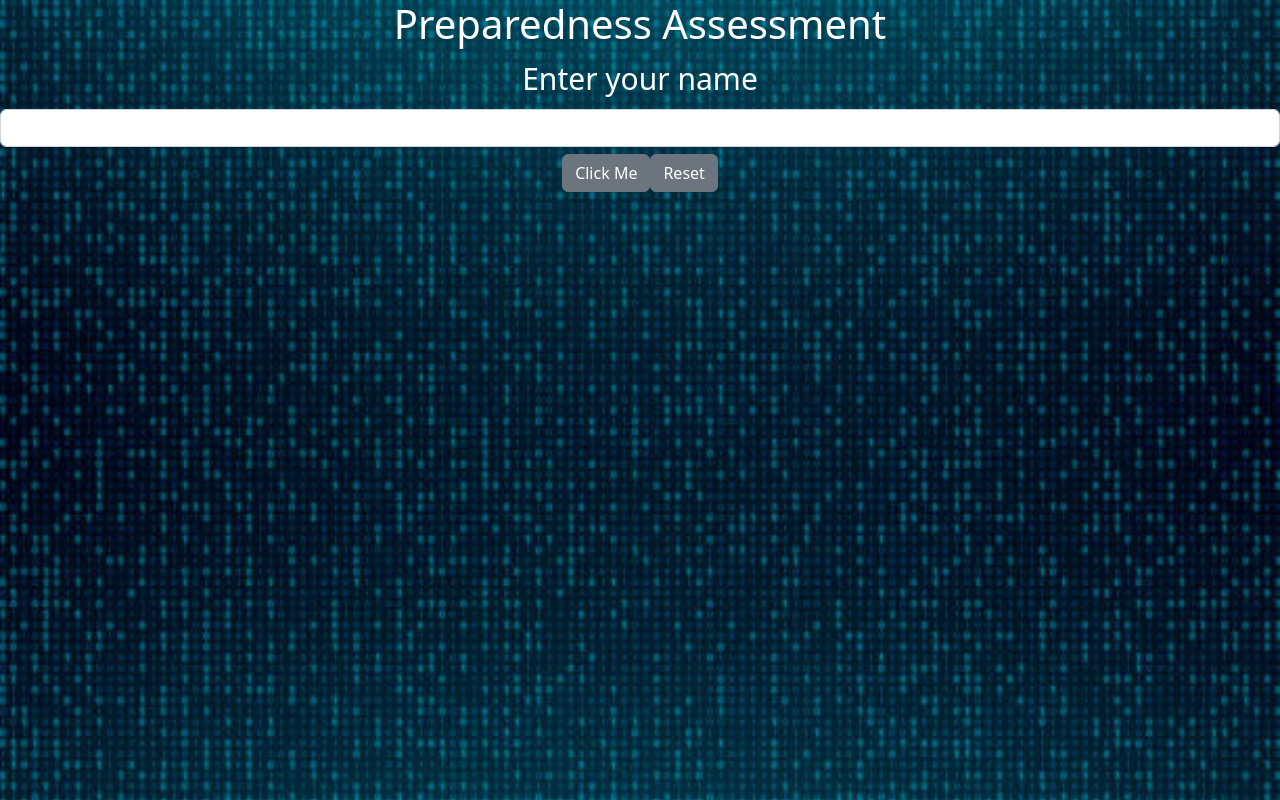
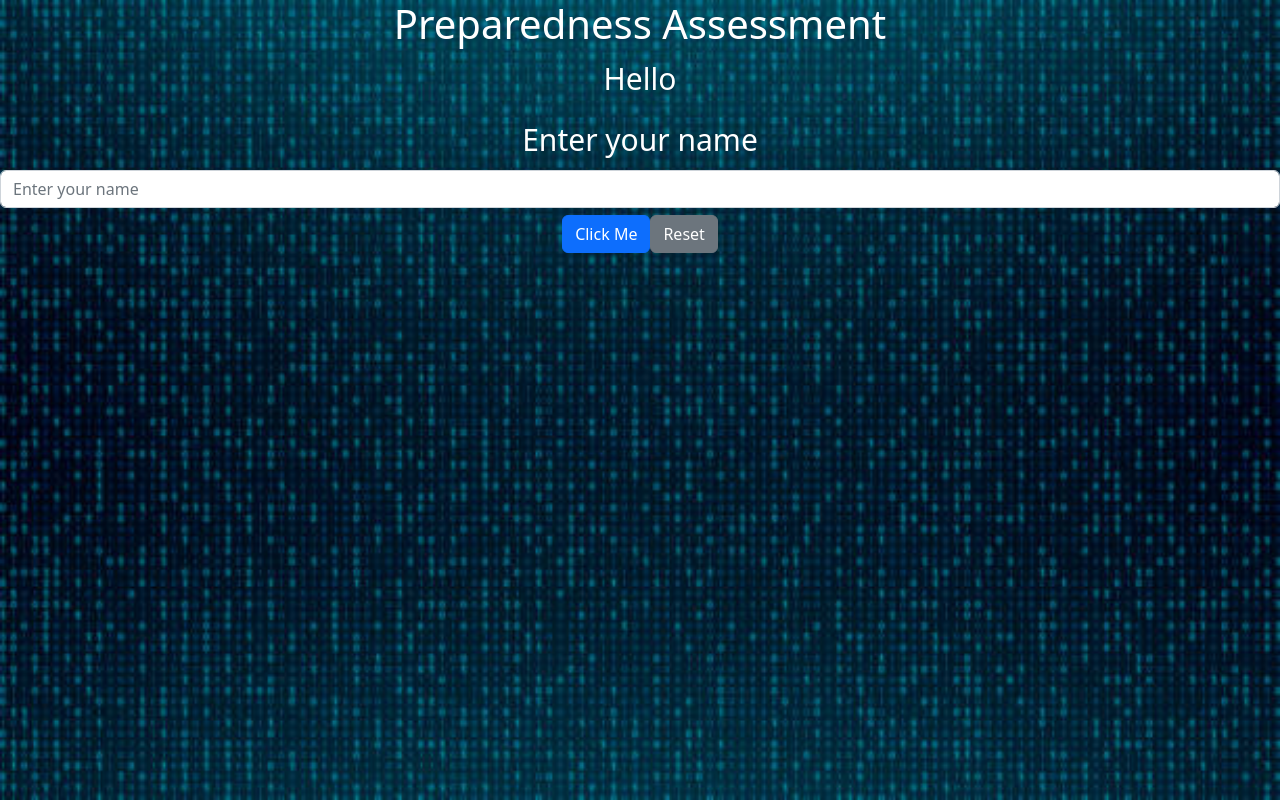
Before and after one commit to learn-academy-2023-foxtrot/preparedness-assessment-XenaSit, a React (Create React App) app in the folder preparedness-frontend/: page / in a window 1280 px wide. Built offline with nearby package versions, Linux system fonts and the light colour scheme.

Commit message:
looking into alert button

```diff
--- /dev/null
+++ b/package.json
@@ -0,0 +1,5 @@
+{
+  "dependencies": {
+    "react-lorem-ipsum": "^1.4.10"
+  }
+}
--- a/preparedness-frontend/src/App.css
+++ b/preparedness-frontend/src/App.css
@@ -5,6 +5,8 @@
     text-align: center;
     background-size: contain;
     background-color: black;
+    background-size: 100% 100%;
+    background-repeat: no-repeat;
     height: 100vh;
     font-size:30px;
     color:  white;
--- a/preparedness-frontend/src/App.js
+++ b/preparedness-frontend/src/App.js
@@ -1,23 +1,28 @@
 import React from "react"
 import { Button, Input, Label } from "reactstrap"
 import ModalComponent from "./components/ModalComponent"
+import NameInsertionApp from "./components/NameInsertionApp"
 import background from "./assets/background-image.jpeg";
+// import { LoremIpsum } from 'react-lorem-ipsum';
 import "./App.css"
 
 
 
+
+
 const App = () => {
+
+
+
   return (
     <div className="entire-content" style={{ backgroundImage: `url(${background})` }}>
       <h1>Preparedness Assessment</h1>
       <div className="form">
         <div className="input">
-          <Label for="name">Enter your name</Label>
-          <Input />
+          <NameInsertionApp />
         </div>
-        <Button>Click Me</Button>
-        <Button>Reset</Button>
-        <ModalComponent />
+
+        {/* <ModalComponent /> */}
       </div>
     </div>
   )
--- /dev/null
+++ b/preparedness-frontend/src/components/NameInsertionApp.js
@@ -0,0 +1,35 @@
+import React, { useState } from 'react';
+import { Button, Input, Label } from "reactstrap"
+
+function NameInsertionApp() {
+  const [name, setName] = useState('');
+  const [text, setText] = useState('');
+
+  const handleInputChange = (event) => {
+    const enteredName = event.target.value;
+    setName(enteredName);
+    setText(`${enteredName}!`);
+  };
+
+  function showAlert() {
+    alert(`Hello ${name} Swab scuttle grog blossom main sheet pirate lass yardarm broadside doubloon avast pink ho wench chandler warp. League yard cackle fruit code of conduct quarter loaded to the gunwalls American Main lass Buccaneer Barbary Coast stern gangplank Sail ho hempen halter brigantine. Cutlass yardarm jack weigh anchor keel code of conduct splice the main brace ye schooner prow belay gally long clothes brig port.`);
+  }
+
+  return (
+    <div>
+      <p>Hello {text}</p>
+      <Label for="name">Enter your name</Label>
+      <Input type="text"
+      placeholder="Enter your name"
+      onChange={handleInputChange}/>
+
+      <Button color="primary" onClick={showAlert}>
+        Click Me
+      </Button>
+
+      <Button>Reset</Button>
+    </div>
+  );
+}
+
+export default NameInsertionApp;
```
Also changed, not shown: preparedness-frontend/src/components/ModalComponent.js (line endings or trailing spaces), 1 other file (tests, documents, lock files or other folders).
